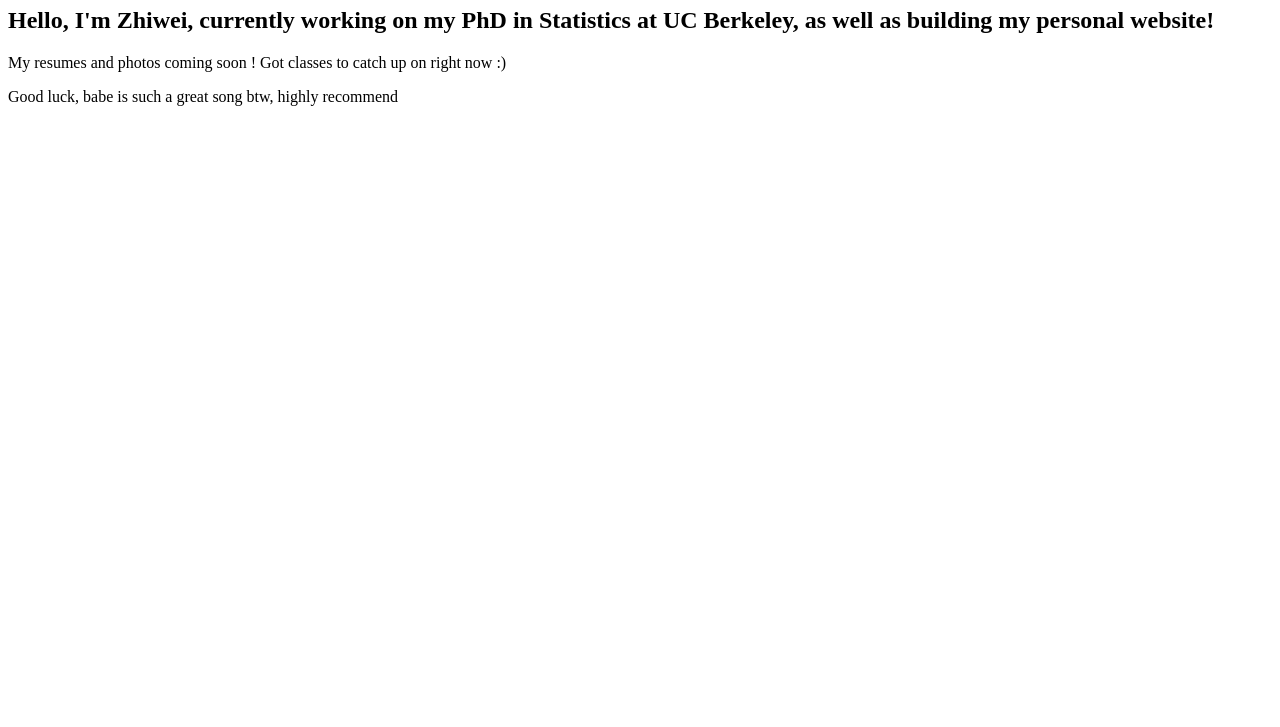
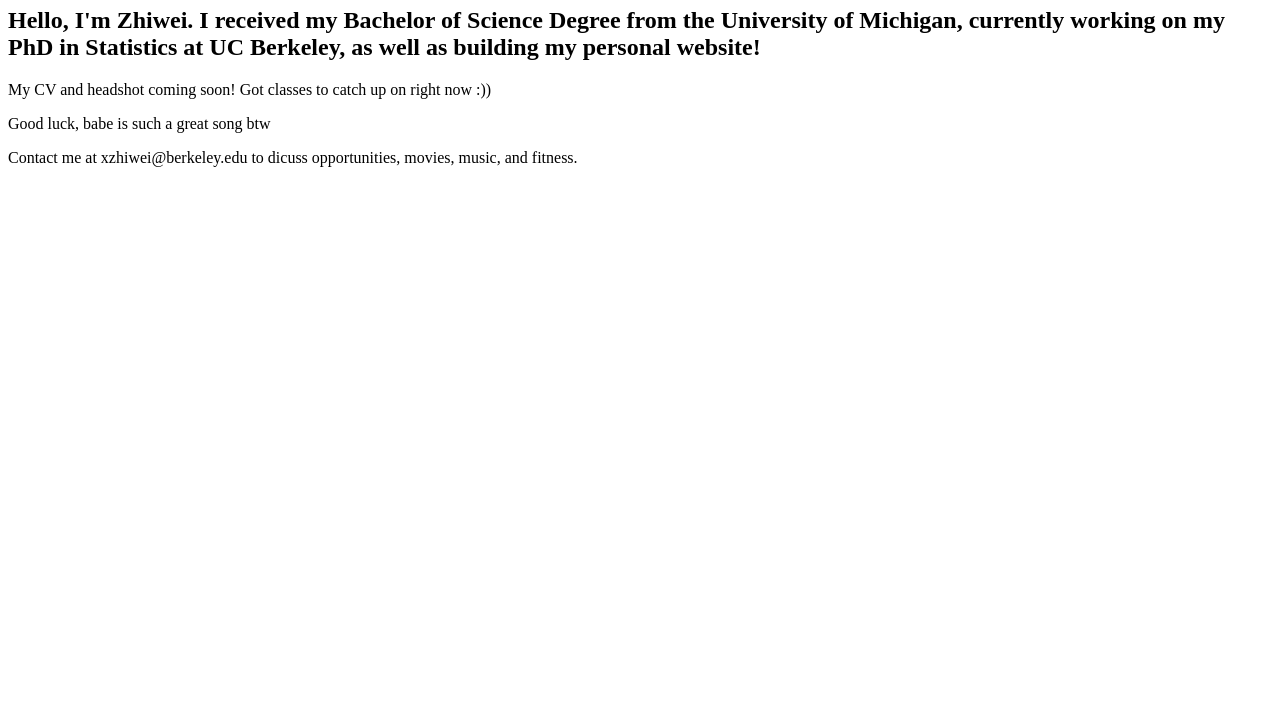
Before and after one commit to zhiweixiao/zhiweixiao.github.io, a plain HTML site: page index.html in a window 1280 px wide. Shown: the part 73-800 px from the top of the page. Drawn offline with Linux system fonts and the light colour scheme.

Commit message:
Update index.html

```diff
--- a/index.html
+++ b/index.html
@@ -7,8 +7,9 @@
 </head>
 <body>
   <h1>Zhiwei Xiao</h1>
-  <h2>Hello, I'm Zhiwei, currently working on my PhD in Statistics at UC Berkeley, as well as building my personal website!</h2>
-  <p>My resumes and photos coming soon ! Got classes to catch up on right now :)</p>
-  <p>Good luck, babe is such a great song btw, highly recommend</p>
+  <h2>Hello, I'm Zhiwei. I received my Bachelor of Science Degree from the University of Michigan, currently working on my PhD in Statistics at UC Berkeley, as well as building my personal website!</h2>
+  <p>My CV and headshot coming soon! Got classes to catch up on right now :))</p>
+  <p>Good luck, babe is such a great song btw</p>
+  <p>Contact me at xzhiwei@berkeley.edu to dicuss opportunities, movies, music, and fitness.</p>
 </body>
 </html>
```
